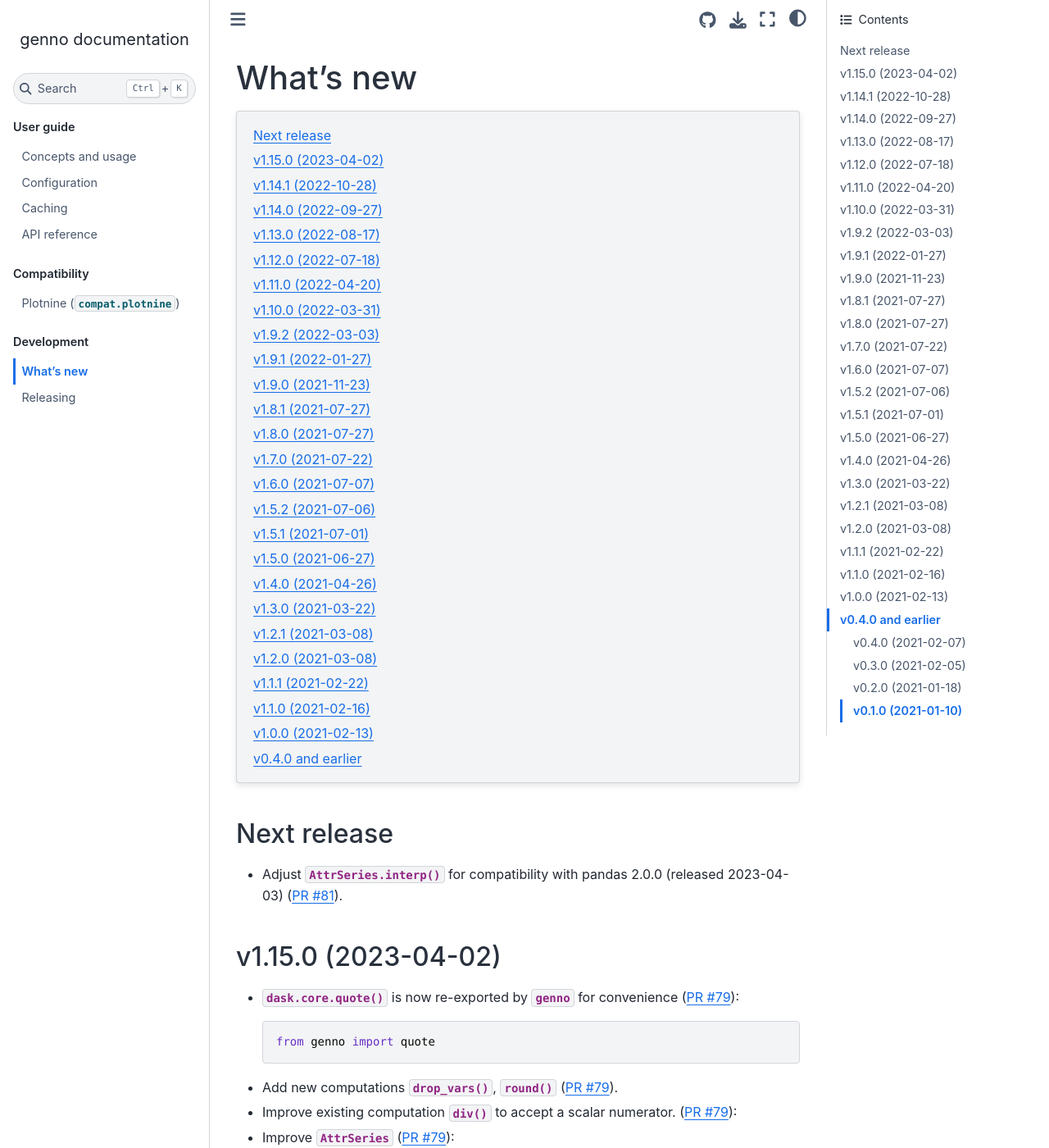
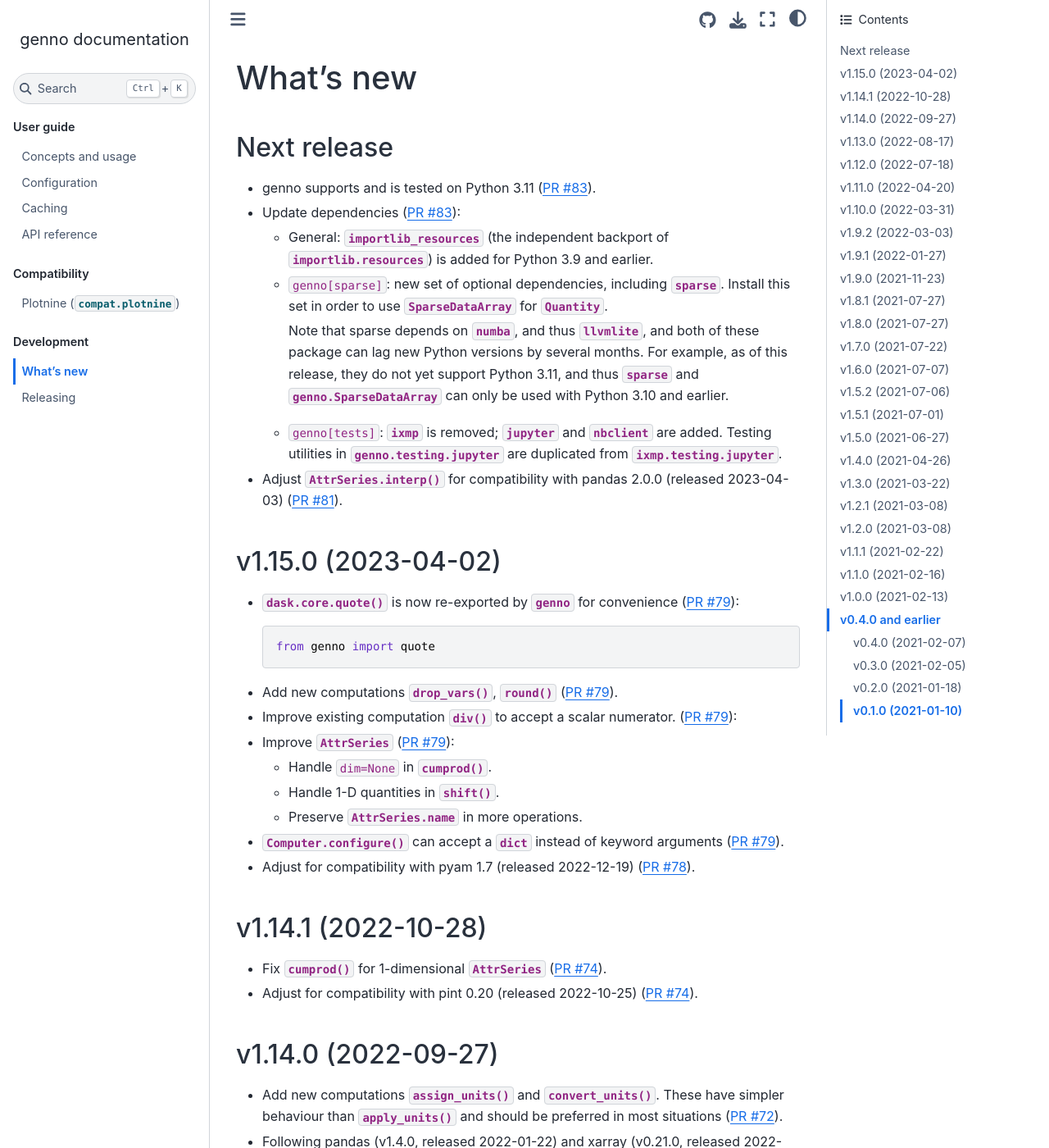
Before and after one commit to khaeru/genno, a Sphinx documentation site: the page built from doc/whatsnew.rst, in a window 1280 px wide and 1400 px high. Shown: the whole window at 82% size. Built offline with Sphinx 7.4.7 and the Sphinx Book theme 1.1.4, drawn with Linux system fonts in a browser that asks for light colours; pages that are not in the unit, such as notebooks, are missing from menus.

Commit message:
Add #83 to doc/whatsnew

```diff
--- a/doc/whatsnew.rst
+++ b/doc/whatsnew.rst
@@ -1,15 +1,23 @@
 What's new
 **********
-
-.. contents::
-   :local:
-   :backlinks: none
-   :depth: 1
 
 Next release
 ============
 
+- genno supports and is tested on Python 3.11 (:pull:`83`).
+- Update dependencies (:pull:`83`):
+
+  - General: :mod:`importlib_resources` (the independent backport of :mod:`importlib.resources`) is added for Python 3.9 and earlier.
+  - ``genno[sparse]``: new set of optional dependencies, including :mod:`sparse`.
+    Install this set in order to use :class:`.SparseDataArray` for :class:`.Quantity`.
+
+    Note that sparse depends on :mod:`numba`, and thus :mod:`llvmlite`, and both of these package can lag new Python versions by several months.
+    For example, as of this release, they do not yet support Python 3.11, and thus :mod:`sparse` and :class:`genno.SparseDataArray` can only be used with Python 3.10 and earlier.
+  - ``genno[tests]``: :mod:`ixmp` is removed; :mod:`jupyter` and :mod:`nbclient` are added.
+    Testing utilities in :mod:`genno.testing.jupyter` are duplicated from :mod:`ixmp.testing.jupyter`.
+
 - Adjust :meth:`.AttrSeries.interp` for compatibility with pandas 2.0.0 (released 2023-04-03) (:pull:`81`).
+
 
 v1.15.0 (2023-04-02)
 ====================
```
